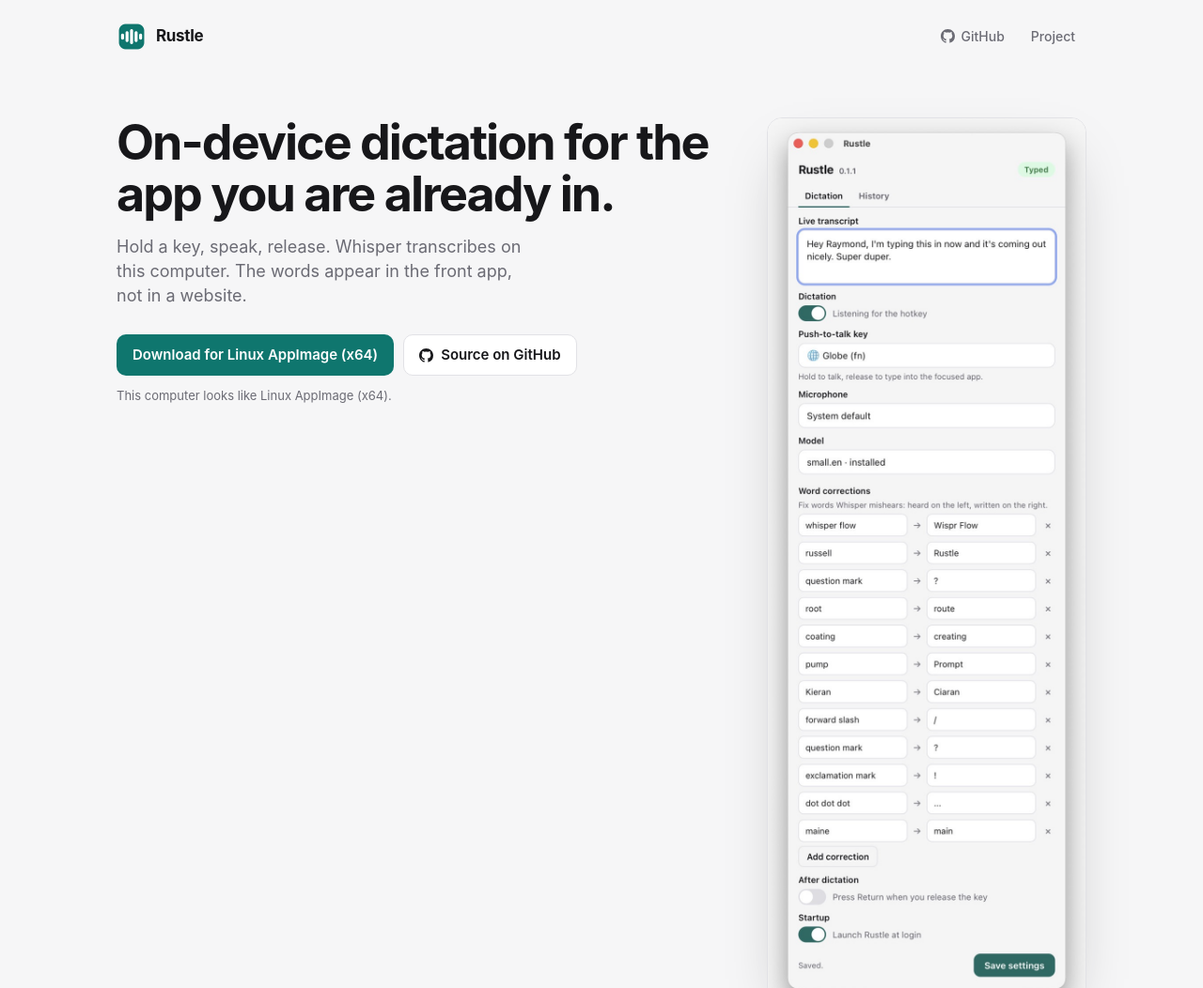
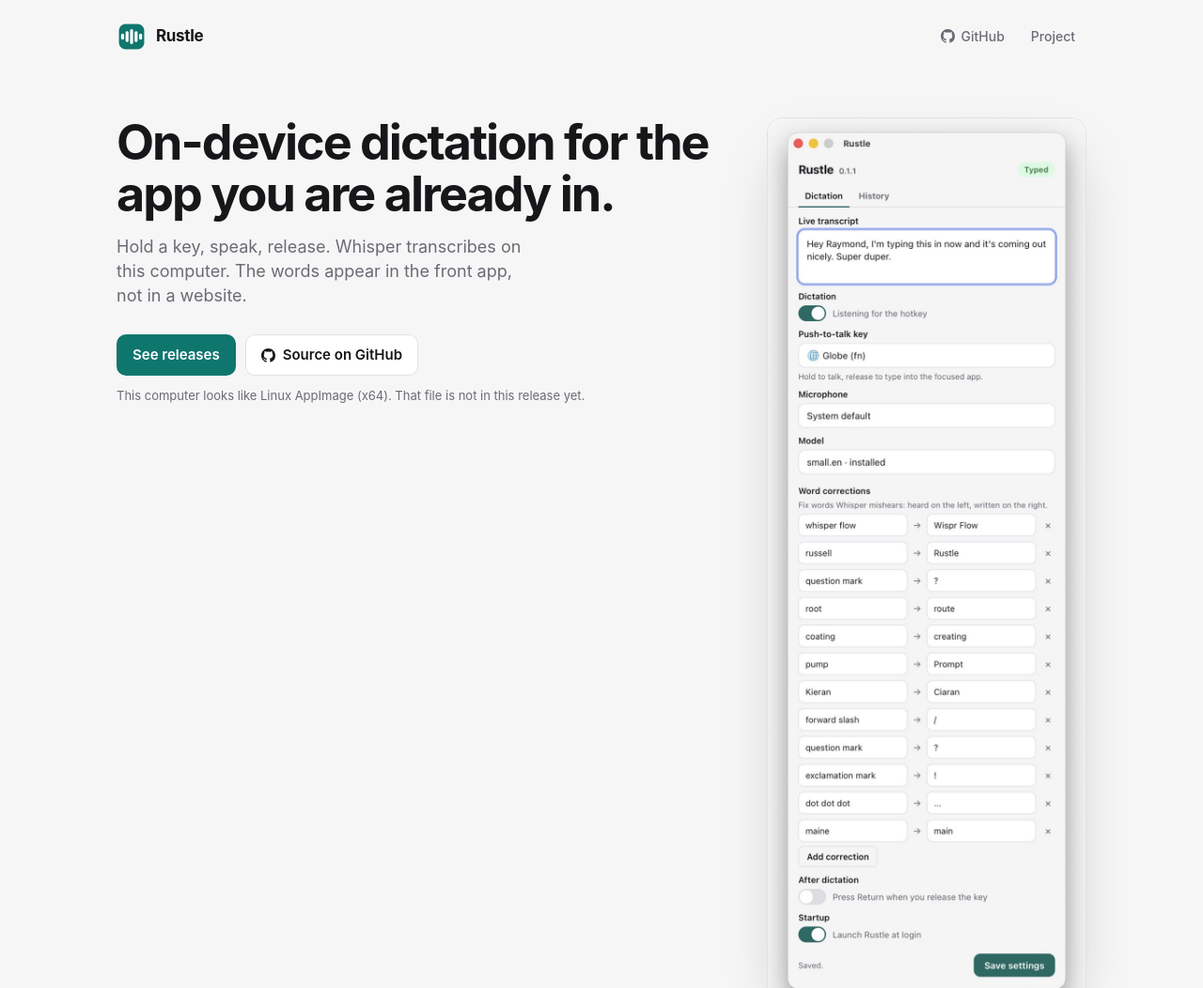
Before and after one commit to nbarrett/rustle, a website: page docs/index.html in a window 1280 px wide. Shown: the top 1052 px of the page at 94% size. Drawn offline with Linux system fonts and the light colour scheme; no server answers.

Commit message:
Point the download page at the Mac zip that is already on v0.1.1.
The latest release uses the older filename, and has no Windows or Linux builds yet. Match what is actually attached, and say so when a platform is missing.

```diff
--- a/docs/index.html
+++ b/docs/index.html
@@ -385,12 +385,12 @@
 <script>
   const OWNER = "nbarrett";
   const REPO = "rustle";
-  const LATEST = `https://github.com/${OWNER}/${REPO}/releases/latest/download`;
+  const RELEASES = `https://github.com/${OWNER}/${REPO}/releases`;
   const FILES = [
-    { id: "macos-aarch64", label: "macOS (Apple Silicon)", file: "Rustle-macos-aarch64.app.zip" },
-    { id: "windows-x64", label: "Windows (x64)", file: "Rustle-windows-x64-setup.exe" },
-    { id: "linux-appimage", label: "Linux AppImage (x64)", file: "Rustle-linux-x64.AppImage" },
-    { id: "linux-deb", label: "Linux .deb (x64)", file: "Rustle-linux-x64.deb" }
+    { id: "macos-aarch64", label: "macOS (Apple Silicon)", match: /macos.*aarch64.*\.zip$/i },
+    { id: "windows-x64", label: "Windows (x64)", match: /windows.*\.(exe|msi)$/i },
+    { id: "linux-appimage", label: "Linux AppImage (x64)", match: /\.AppImage$/i },
+    { id: "linux-deb", label: "Linux .deb (x64)", match: /\.deb$/i }
   ];
 
   function guessedPlatform() {
@@ -400,26 +400,24 @@
     return "macos-aarch64";
   }
 
-  function fileUrl(fileName, assets) {
-    const match = assets.find((asset) => asset.name === fileName);
-    if (match) return match.browser_download_url;
-    return `${LATEST}/${fileName}`;
+  function matchAsset(item, assets) {
+    return assets.find((asset) => item.match.test(asset.name));
   }
 
-  function render(assets) {
-    const names = new Set(assets.map((asset) => asset.name));
+  function render(assets, tag) {
     const platform = guessedPlatform();
-    const preferred =
-      FILES.find((item) => item.id === platform && names.has(item.file)) ||
-      FILES.find((item) => item.id === platform);
-    const present = names.size === 0 || names.has(preferred.file);
-    document.getElementById("detected").textContent = present
-      ? `This computer looks like ${preferred.label}.`
-      : `This computer looks like ${preferred.label}, but that file is not in the latest release.`;
+    const preferred = FILES.find((item) => item.id === platform);
+    const preferredAsset = matchAsset(preferred, assets);
+    const tagLabel = tag ? `Latest release is ${tag}. ` : "";
+    document.getElementById("detected").textContent = preferredAsset
+      ? `${tagLabel}This computer looks like ${preferred.label}.`
+      : `${tagLabel}This computer looks like ${preferred.label}. That file is not in this release yet.`;
     const primary = document.getElementById("primary");
-    primary.href = fileUrl(preferred.file, assets);
-    primary.textContent = `Download for ${preferred.label}`;
-    document.getElementById("missing").hidden = names.size === 0 || names.has(preferred.file);
+    primary.href = preferredAsset ? preferredAsset.browser_download_url : RELEASES;
+    primary.textContent = preferredAsset
+      ? `Download for ${preferred.label}`
+      : "See releases";
+    document.getElementById("missing").hidden = Boolean(preferredAsset) || assets.length === 0;
 
     const list = document.getElementById("platforms");
     list.replaceChildren();
@@ -429,19 +427,24 @@
       name.className = "os";
       name.textContent = item.label;
       const link = document.createElement("a");
-      const available = names.size === 0 || names.has(item.file);
-      link.textContent = available ? "Download" : "Not on this release";
-      link.href = fileUrl(item.file, assets);
-      if (!available) link.setAttribute("aria-disabled", "true");
+      const asset = matchAsset(item, assets);
+      if (asset) {
+        link.textContent = "Download";
+        link.href = asset.browser_download_url;
+      } else {
+        link.textContent = "Not in this release yet";
+        link.href = RELEASES;
+        link.setAttribute("aria-disabled", "true");
+      }
       row.append(name, link);
       list.appendChild(row);
     }
   }
 
-  render([]);
+  render([], "");
   fetch(`https://api.github.com/repos/${OWNER}/${REPO}/releases/latest`)
     .then((response) => (response.ok ? response.json() : Promise.reject()))
-    .then((release) => render(release.assets || []))
+    .then((release) => render(release.assets || [], release.tag_name || ""))
     .catch(() => {});
 </script>
 </body>
```
